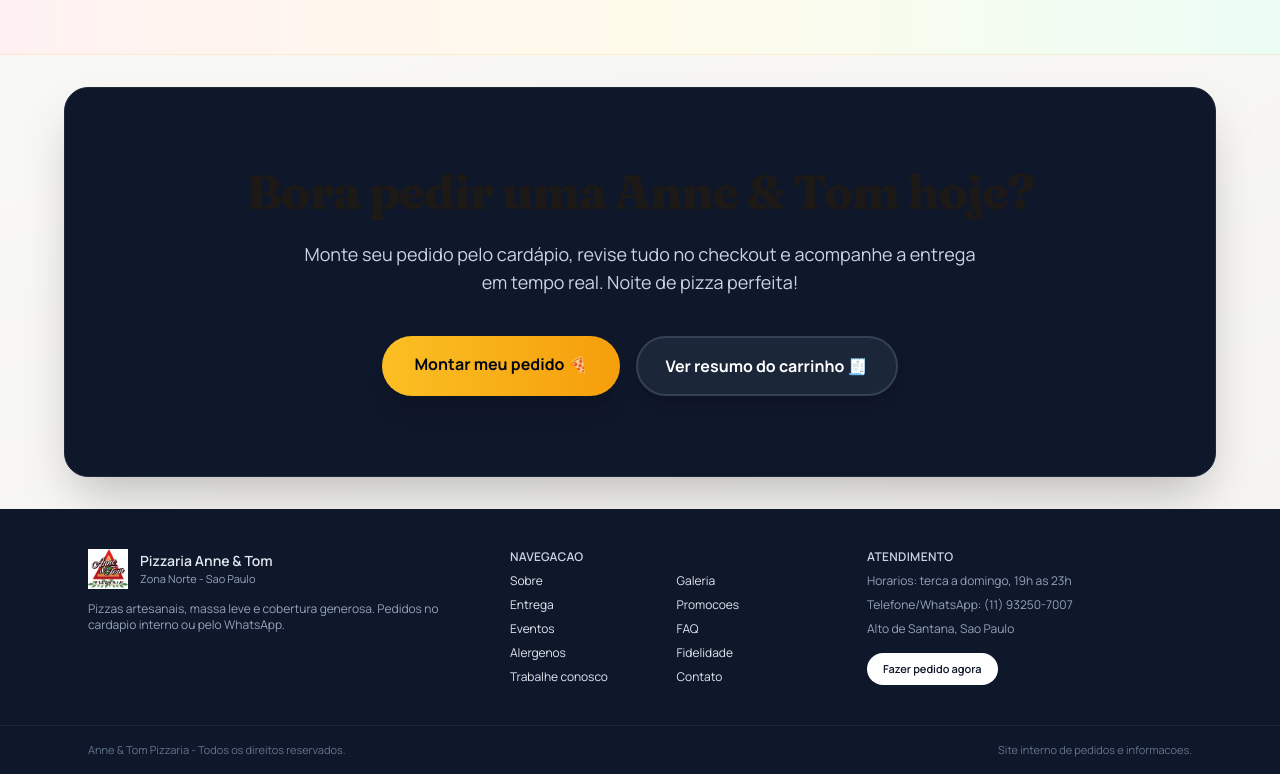
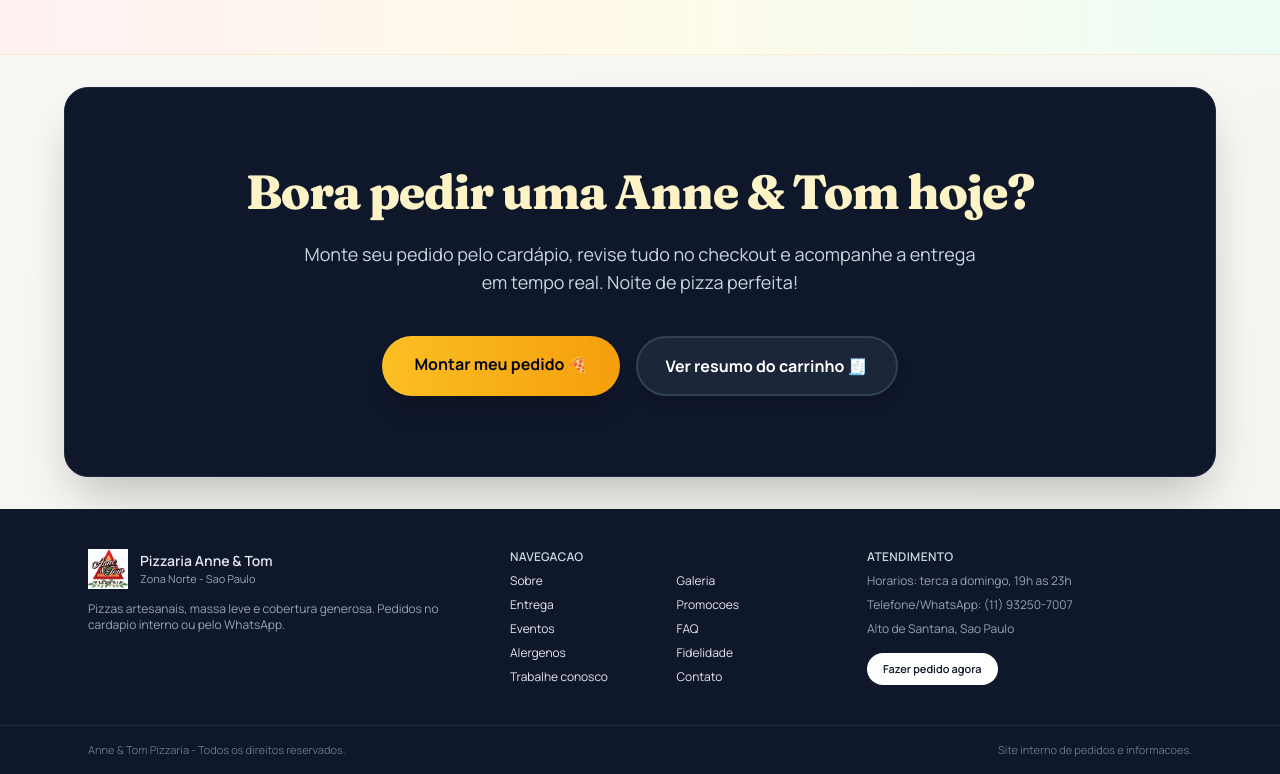
Before and after one commit to axion-dev-enterprise/anne-tom-react-site, a React (Create React App) app: page / in a window 1280 px wide. Shown: the part 4429-5203 px from the top of the page. Built offline with nearby package versions, Linux system fonts and the light colour scheme; no server answers.

Commit message:
fix(ui): ensure FinalCTA heading uses bright light font color #fef3c7 on dark card

```diff
--- a/src/pages/HomeAnneTom.jsx
+++ b/src/pages/HomeAnneTom.jsx
@@ -1366,7 +1366,7 @@
 const FinalCTA = () => (
   <section className="home-cta bg-slate-900 text-white my-8 rounded-3xl overflow-hidden max-w-6xl mx-auto border border-slate-800 shadow-2xl">
     <div className="home-cta-inner px-6 py-14 lg:py-20 text-center space-y-6">
-      <h2 className="text-3xl sm:text-4xl lg:text-5xl font-black text-amber-400 tracking-tight">
+      <h2 className="text-3xl sm:text-4xl lg:text-5xl font-black tracking-tight" style={{ color: '#fef3c7' }}>
         Bora pedir uma Anne &amp; Tom hoje?
       </h2>
 
@@ -1485,7 +1485,12 @@
   .home-anne-tom h3 {
     font-family: "Fraunces", serif;
     letter-spacing: -0.025em;
-    color: #1c1917;
+    color: inherit;
+  }
+
+  .home-cta h2,
+  .home-cta-inner h2 {
+    color: #fef3c7 !important;
   }
 
 
```
Also changed, not shown: 11 other files (tests, documents, lock files or other folders).
